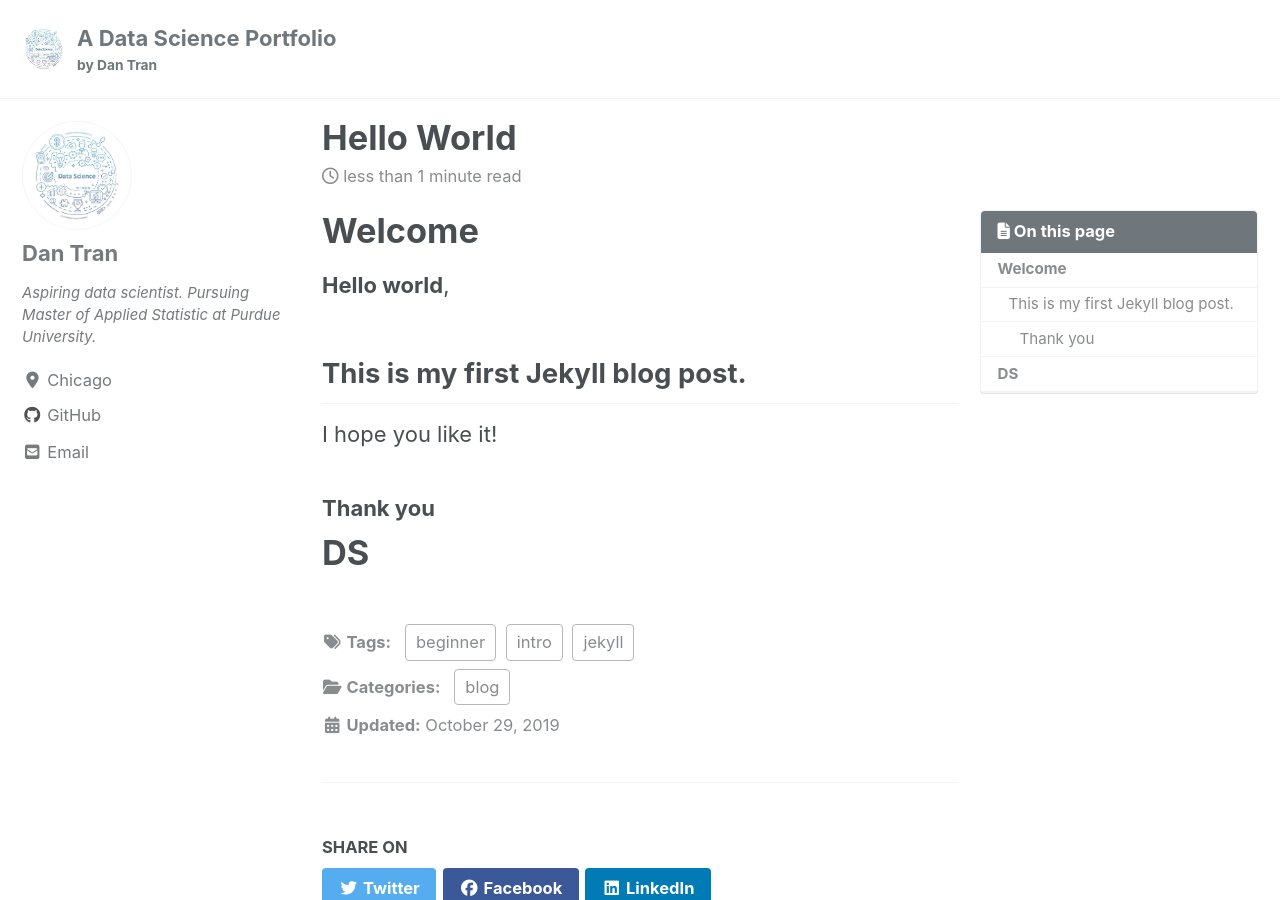
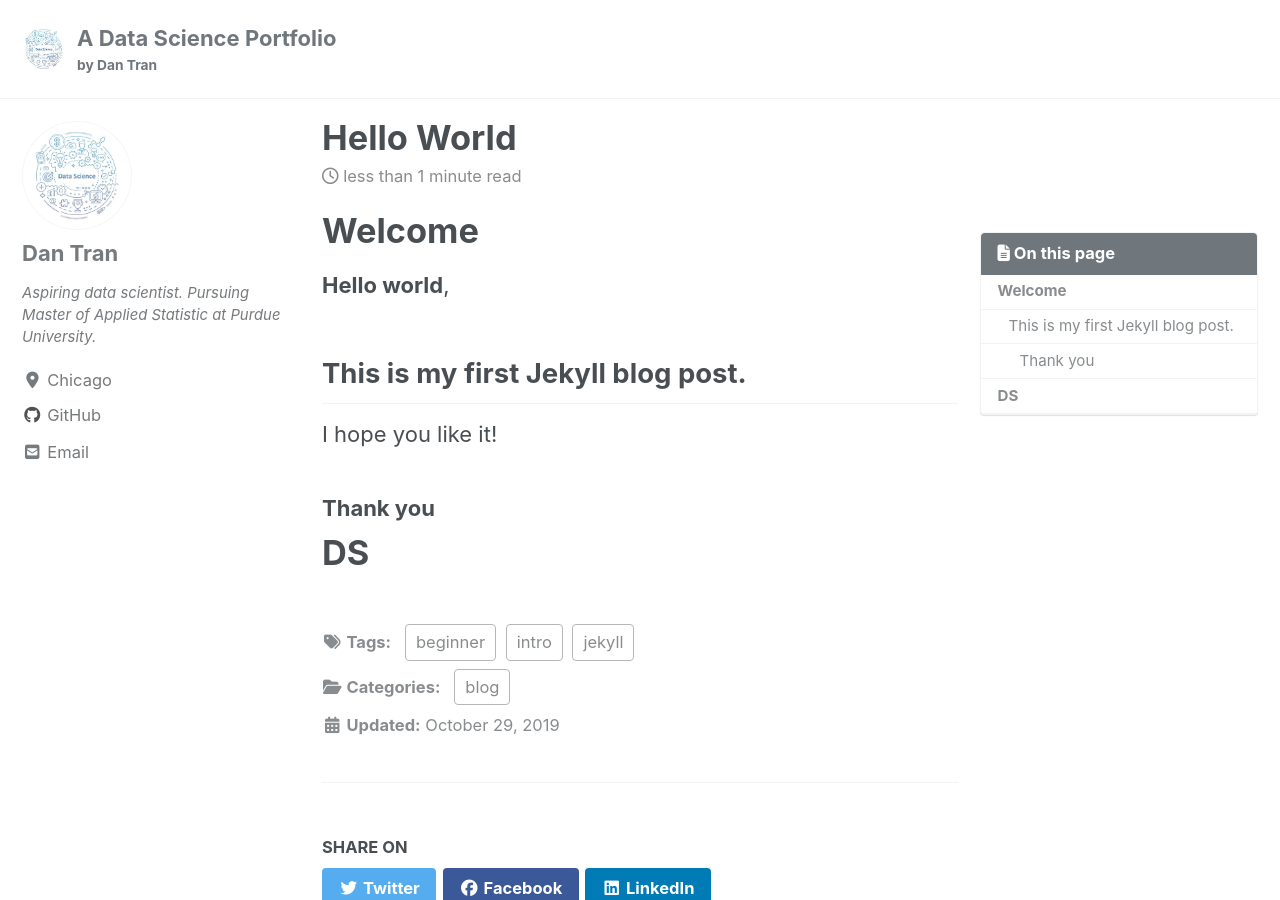
Before and after one commit to DanTran-DS/DanTran-DS.github.io, a Jekyll site: the page built from _posts/2019-10-29-hello-world.md, in a window 1280 px wide and 900 px high. Built offline with Jekyll 4.4.1, drawn with Linux system fonts in a browser that asks for light colours; cached includes are drawn as plain includes; nearby versions of some CDN libraries.

Commit message:
Update _sidebar.scss
edit sidebar right

```diff
--- a/_sass/minimal-mistakes/_sidebar.scss
+++ b/_sass/minimal-mistakes/_sidebar.scss
@@ -75,12 +75,14 @@
   margin-bottom: 1em;
 
   @include breakpoint($large) {
-    position: absolute;
+    position: sticky !important; /* added to make toc scroll with page */
+    float: right !important; /* added to make toc scroll with page */
     top: 0;
     right: 0;
     width: $right-sidebar-width-narrow;
     margin-right: -1 * $right-sidebar-width-narrow;
     padding-left: 1em;
+    padding-top: 1em !important; /* added to make toc scroll with page */
     z-index: 10;
 
     &.sticky {
```
